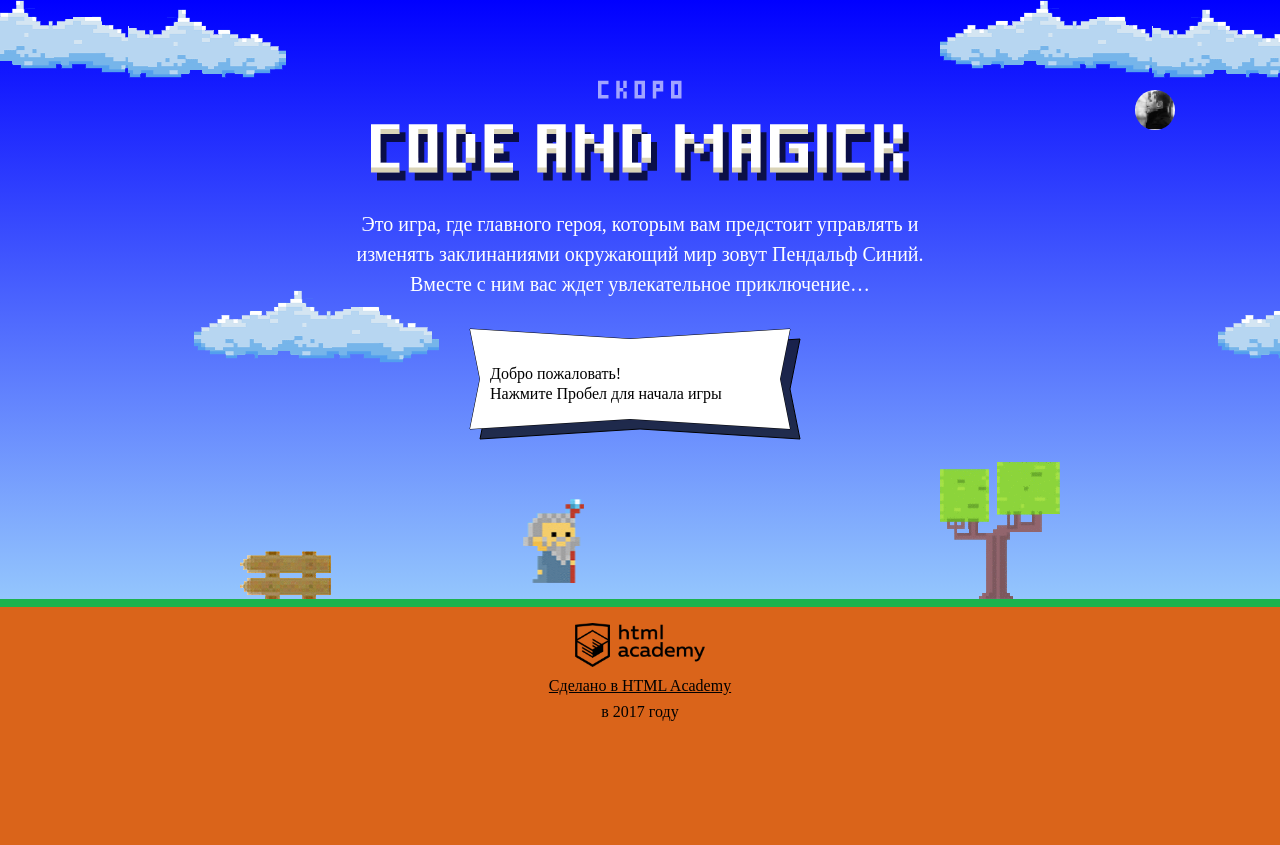
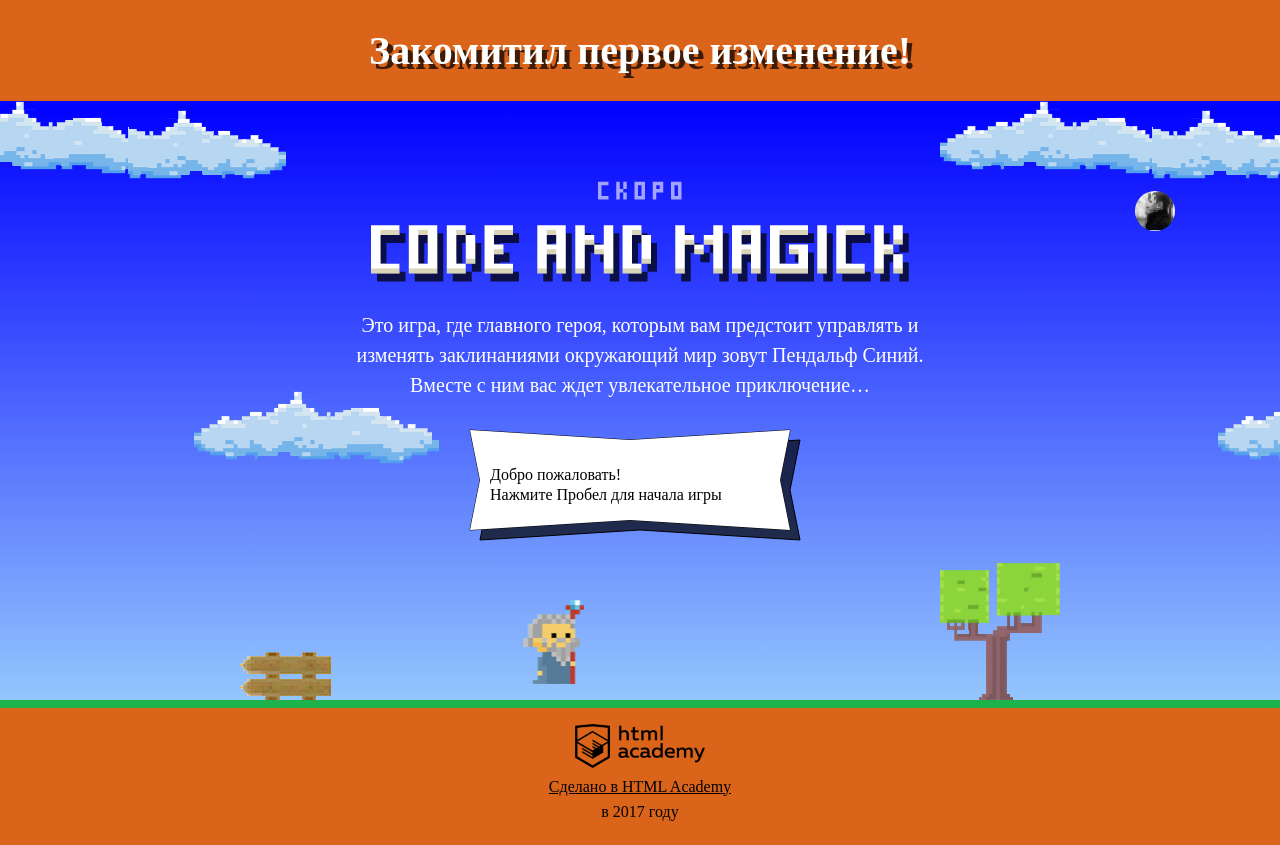
Before and after one commit to moildar/code-and-magic, a plain HTML site: page index.html in a window 1280 px wide. Before the commit the page ends 800 px from the top, so only its background shows below. Drawn offline with Linux system fonts and the light colour scheme; a web font is replaced by a local one.

Commit message:
Добавил h1

```diff
--- a/index.html
+++ b/index.html
@@ -8,7 +8,7 @@
   <title>Код и Магия</title>
 </head>
 <body>
-
+<h1> Закомитил первое изменение! </h1>
 <header>
   <svg style="display: none;" xmlns="http://www.w3.org/2000/svg" viewBox="0 0 62
         86">
```
